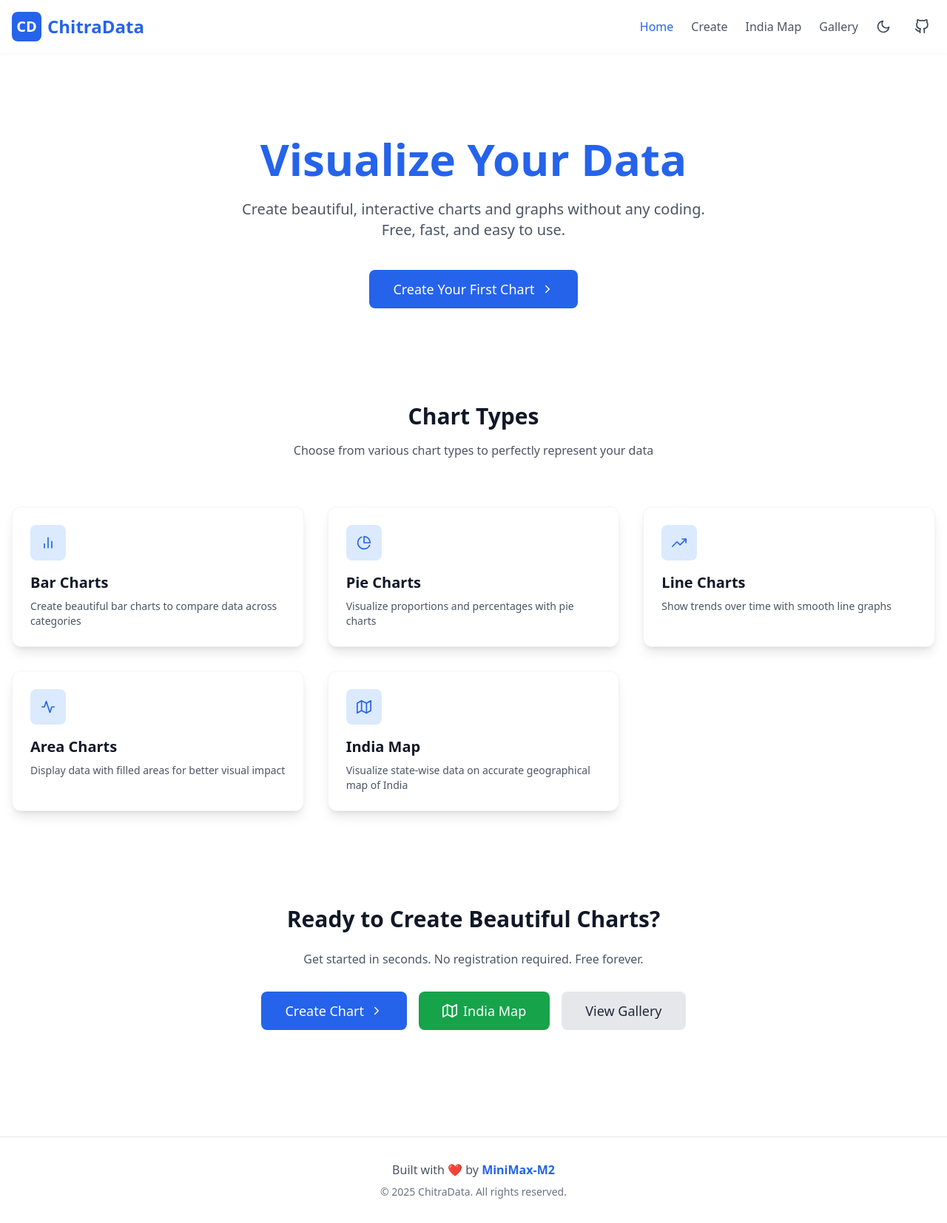
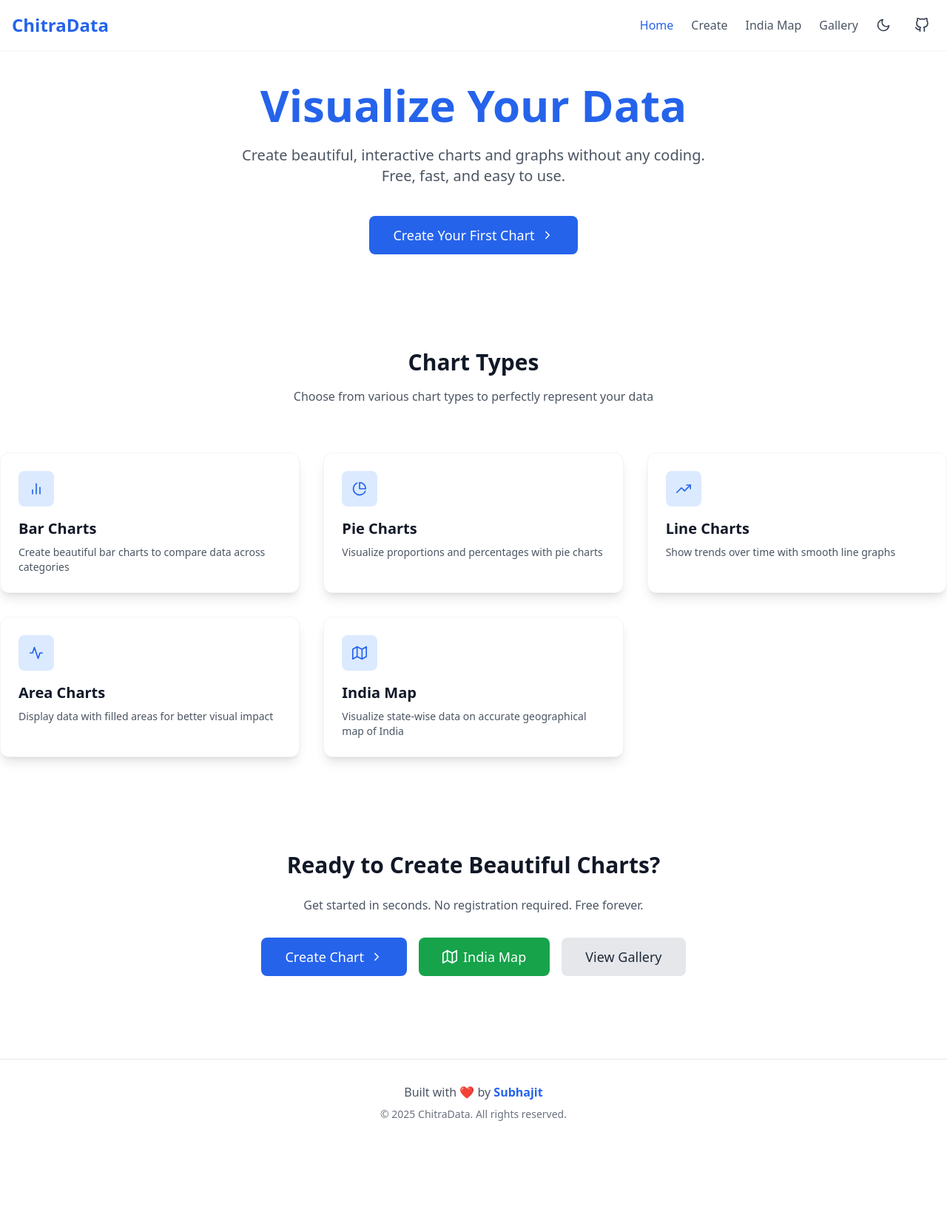
Before and after one commit to subhajitlucky/chitraData, a React (Vite) app: page / in a window 1280 px wide. Shown: the whole page at 74% size. After the commit the page ends 1549 px from the top, so only its background shows below. Built offline with nearby package versions, Linux system fonts and the light colour scheme.

Commit message:
fixed footer

```diff
--- a/package.json
+++ b/package.json
@@ -17,9 +17,9 @@
     "framer-motion": "^12.23.19",
     "html2canvas": "^1.4.1",
     "postcss": "^8.5.6",
-    "react": "^19.1.1",
+    "react": "^18.3.1",
     "react-chartjs-2": "^5.3.0",
-    "react-dom": "^19.1.1",
+    "react-dom": "^18.3.1",
     "react-icons": "^5.5.0",
     "react-router-dom": "^7.9.5",
     "tailwindcss": "^3.4.17",
@@ -39,6 +39,6 @@
     "globals": "^16.4.0",
     "typescript": "~5.8.3",
     "typescript-eslint": "^8.44.0",
-    "vite": "^7.1.7"
+    "vite": "^6.0.1"
   }
 }
--- a/src/App.tsx
+++ b/src/App.tsx
@@ -1,9 +1,8 @@
 import { BrowserRouter, Routes, Route, useNavigate, useLocation } from 'react-router-dom';
-import { motion } from 'framer-motion';
 import GraphCreation from './components/GraphCreationNew';
 import GraphGallery from './components/GraphGallery';
 import IndiaMapPageNew from './components/IndiaMapPageClean';
-import Header from './components/Header';
+import Navbar from './components/Navbar';
 import LandingPage from './components/LandingPage';
 import Footer from './components/Footer';
 
@@ -23,7 +22,7 @@ function AppContent() {
   const activeTab = getActiveTab();
 
   const setActiveTab = (tab: 'landing' | 'create' | 'gallery' | 'map') => {
-    switch (tab) {
+    switch(tab) {
       case 'create':
         navigate('/create');
         break;
@@ -41,44 +40,13 @@ function AppContent() {
 
   return (
     <div className="min-h-screen flex flex-col bg-white dark:bg-gray-900 text-gray-900 dark:text-gray-100">
-      <Header activeTab={activeTab} setActiveTab={setActiveTab} />
+      <Navbar activeTab={activeTab} setActiveTab={setActiveTab} />
 
       <Routes>
-        <Route path="/create" element={
-          <div className="pt-[73px]">
-            <GraphCreation />
-          </div>
-        } />
-
-        <Route path="/map" element={
-          <div className="pt-[73px]">
-            <IndiaMapPageNew />
-          </div>
-        } />
-
-        <Route path="/gallery" element={
-          <main className="pt-[73px] container mx-auto px-4 py-8 max-w-7xl flex-grow w-full">
-            <motion.div
-              initial={{ opacity: 0, y: 20 }}
-              animate={{ opacity: 1, y: 0 }}
-              transition={{ duration: 0.3 }}
-            >
-              <GraphGallery setActiveTab={setActiveTab} />
-            </motion.div>
-          </main>
-        } />
-
-        <Route path="/" element={
-          <main className="pt-[73px] container mx-auto px-4 py-8 max-w-7xl flex-grow w-full">
-            <motion.div
-              initial={{ opacity: 0 }}
-              animate={{ opacity: 1 }}
-              transition={{ duration: 0.5 }}
-            >
-              <LandingPage setActiveTab={setActiveTab} />
-            </motion.div>
-          </main>
-        } />
+        <Route path="/" element={<LandingPage setActiveTab={setActiveTab} />} />
+        <Route path="/create" element={<GraphCreation />} />
+        <Route path="/map" element={<IndiaMapPageNew />} />
+        <Route path="/gallery" element={<GraphGallery setActiveTab={setActiveTab} />} />
       </Routes>
 
       <Footer />
--- a/src/components/Footer.tsx
+++ b/src/components/Footer.tsx
@@ -1,13 +1,17 @@
-const Footer = () => {
+import React from 'react';
+
+const Footer: React.FC = () => {
+  const year = new Date().getFullYear();
+
   return (
     <footer className="bg-white dark:bg-gray-800 border-t border-gray-200 dark:border-gray-700 py-8 mt-auto">
       <div className="container mx-auto px-4 max-w-7xl text-center">
         <p className="text-gray-600 dark:text-gray-400">
-          Built with ❤️ by{' '}
-          <span className="font-semibold text-blue-600 dark:text-blue-400">MiniMax-M2</span>
+          Built with <span role="img" aria-label="love">❤️</span> by{' '}
+          <span className="font-semibold text-blue-600 dark:text-blue-400">Subhajit</span>
         </p>
         <p className="text-gray-500 dark:text-gray-500 text-sm mt-2">
-          © {new Date().getFullYear()} ChitraData. All rights reserved.
+          © {year} ChitraData. All rights reserved.
         </p>
       </div>
     </footer>
--- a/src/components/Header.tsx
+++ b/src/components/Navbar.tsx
@@ -1,12 +1,12 @@
 import { useState, useEffect } from 'react';
 import { FiSun, FiMoon, FiGithub, FiMenu, FiX } from 'react-icons/fi';
 
-interface HeaderProps {
+interface NavbarProps {
   activeTab: 'landing' | 'create' | 'gallery' | 'map';
   setActiveTab: (tab: 'landing' | 'create' | 'gallery' | 'map') => void;
 }
 
-const Header = ({ activeTab, setActiveTab }: HeaderProps) => {
+const Navbar = ({ activeTab, setActiveTab }: NavbarProps) => {
   const [darkMode, setDarkMode] = useState(false);
   const [mobileMenuOpen, setMobileMenuOpen] = useState(false);
 
@@ -45,9 +45,6 @@ const Header = ({ activeTab, setActiveTab }: HeaderProps) => {
           className="flex items-center space-x-2 cursor-pointer"
           onClick={() => setActiveTab('landing')}
         >
-          <div className="w-10 h-10 rounded-lg bg-blue-600 flex items-center justify-center">
-            <span className="text-white font-bold text-xl">CD</span>
-          </div>
           <h1 className="text-2xl font-bold text-blue-600">
             ChitraData
           </h1>
@@ -181,7 +178,7 @@ const Header = ({ activeTab, setActiveTab }: HeaderProps) => {
               </button>
 
               <a
-                href="https://github.com"
+                href="https://github.com/subhajitlucky/chitraData"
                 target="_blank"
                 rel="noopener noreferrer"
                 className="flex-1 text-center py-2 rounded-lg bg-gray-100 dark:bg-gray-700 hover:bg-gray-200 dark:hover:bg-gray-600 transition-colors"
@@ -198,4 +195,4 @@ const Header = ({ activeTab, setActiveTab }: HeaderProps) => {
   );
 };
 
-export default Header;
+export default Navbar;
```
Also changed, not shown: 1 other file (tests, documents, lock files or other folders).
